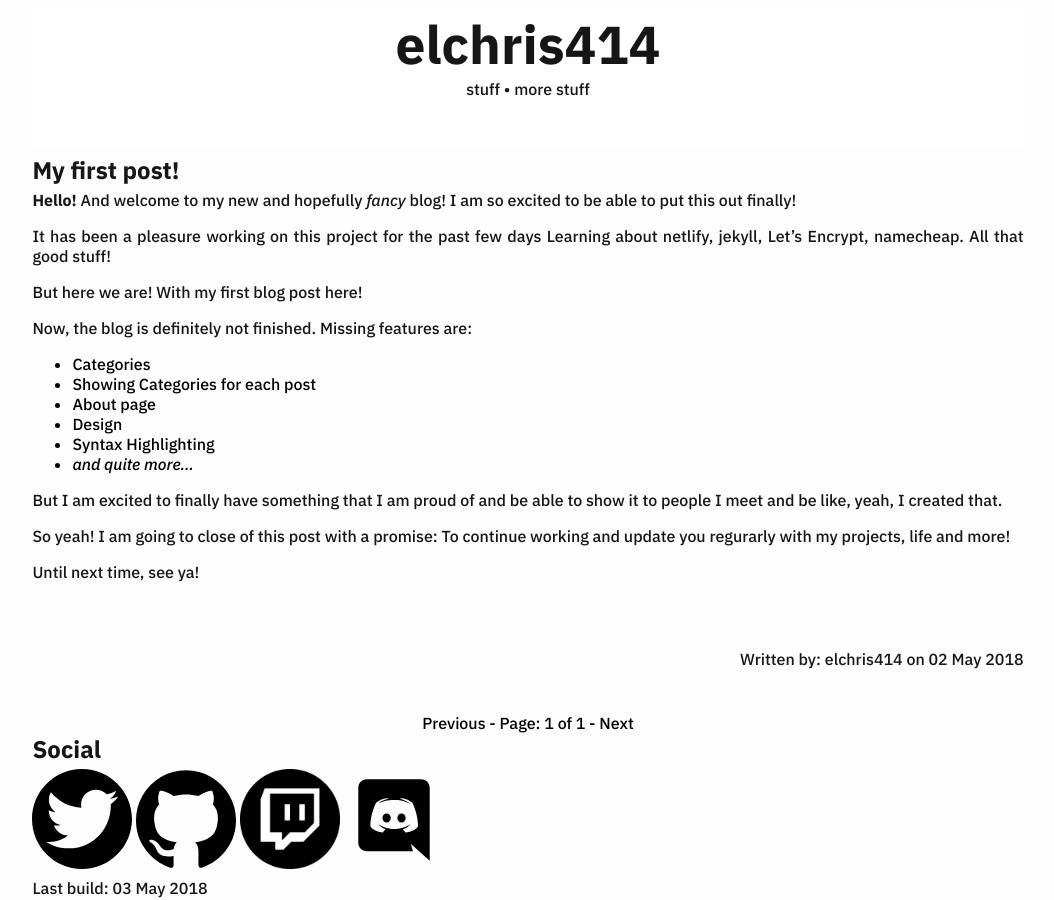
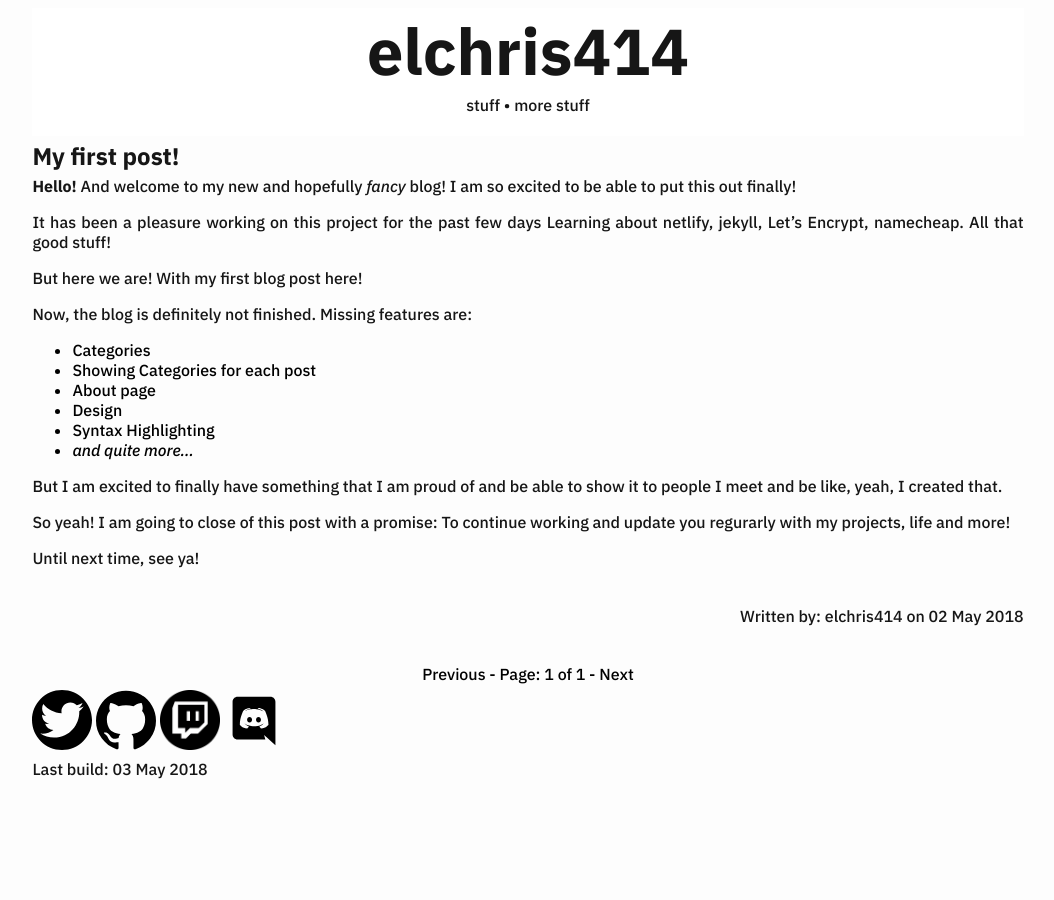
Before and after one commit to ELChris414/ELChris414.github.io, a Jekyll site: the page built from index.html, in a window 1280 px wide. Shown: the whole page, without its empty margins (112-1166 px from the left). Built offline with Jekyll 4.4.1, drawn with Linux system fonts in a browser that asks for light colours; the list of posts is cut into pages by our own code; a style sheet for code colours, icons or effects is not loaded.

Commit message:
Couple design fixes

```diff
--- a/_layouts/default.html
+++ b/_layouts/default.html
@@ -24,11 +24,10 @@
     </div>
     {{ content }}
     <div class="social">
-        <h2>Social</h2>
         <a href="https://twitter.com/elchris414"><img src="/assets/twitter.svg" alt="Twitter" class="logo" /></a>
         <a href="https://github.com/elchris414"><img src="/assets/github.svg" alt="Github" class="logo" /></a>
         <a href="https://twitch.tv/elchris414"><img src="/assets/twitch.png" alt="Twitch" class="logo" /></a>
-        <img src="/assets/discord.svg" alt="Discord" onclick="document.getElementById('title').innerHTML = 'elchris414#8900';" class="logo" />
+        <img src="/assets/discord.svg" alt="Discord" onclick="discord();" class="logo" />
         <br><p>Last build: {{ site.time | date_to_string }}</p>
     </div>
 </body>
--- a/main.css
+++ b/main.css
@@ -19,7 +19,7 @@ a {
 
 .logo {
     width: 15%;
-    max-width: 100px;
+    max-width: 60px;
 }
 
 h1, h2 {
@@ -57,7 +57,9 @@ body {
     grid-row-end: 2;*/
 
     text-align: center;
-    font-size: 40pt;
+    /*font-size: 40pt;*/
+    font-size: calc(15pt + 3.5vw);
+
 }
 
 .mn {
@@ -97,6 +99,8 @@ body {
 }
 
 .social {
+    padding-top: 10px;
+
     grid-column-start: 2;
     grid-column-end: 3;
     grid-row-start: 6;
```
Also changed, not shown: other parts of _layouts/default.html (+1 -1 lines).
